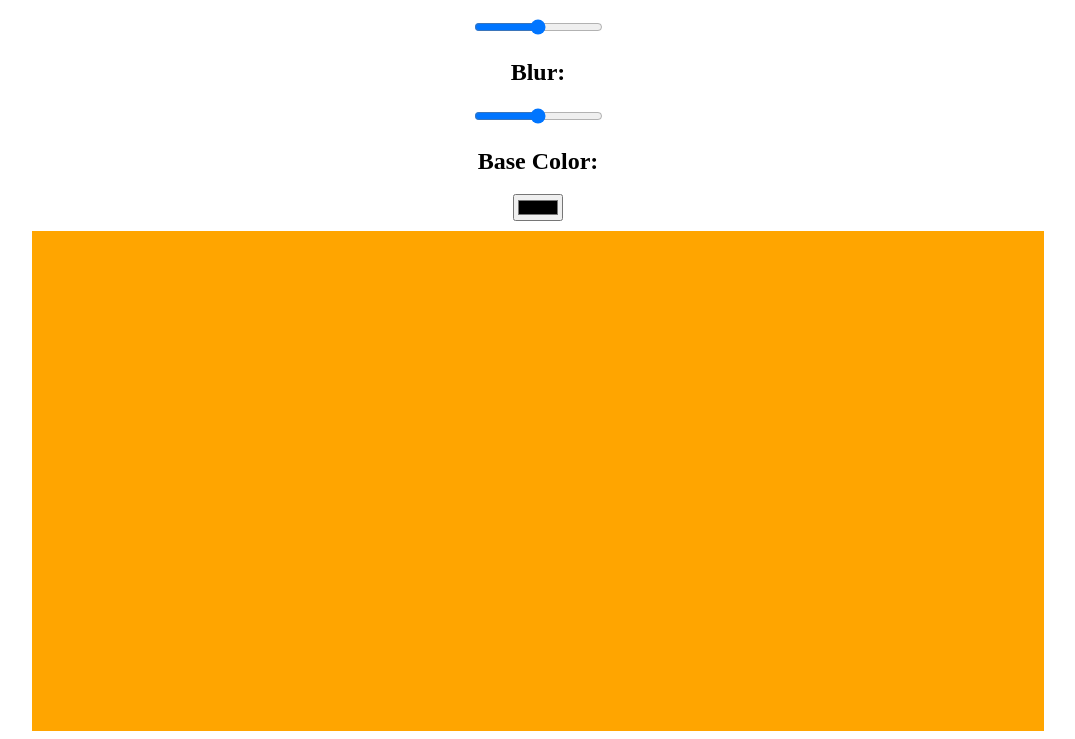
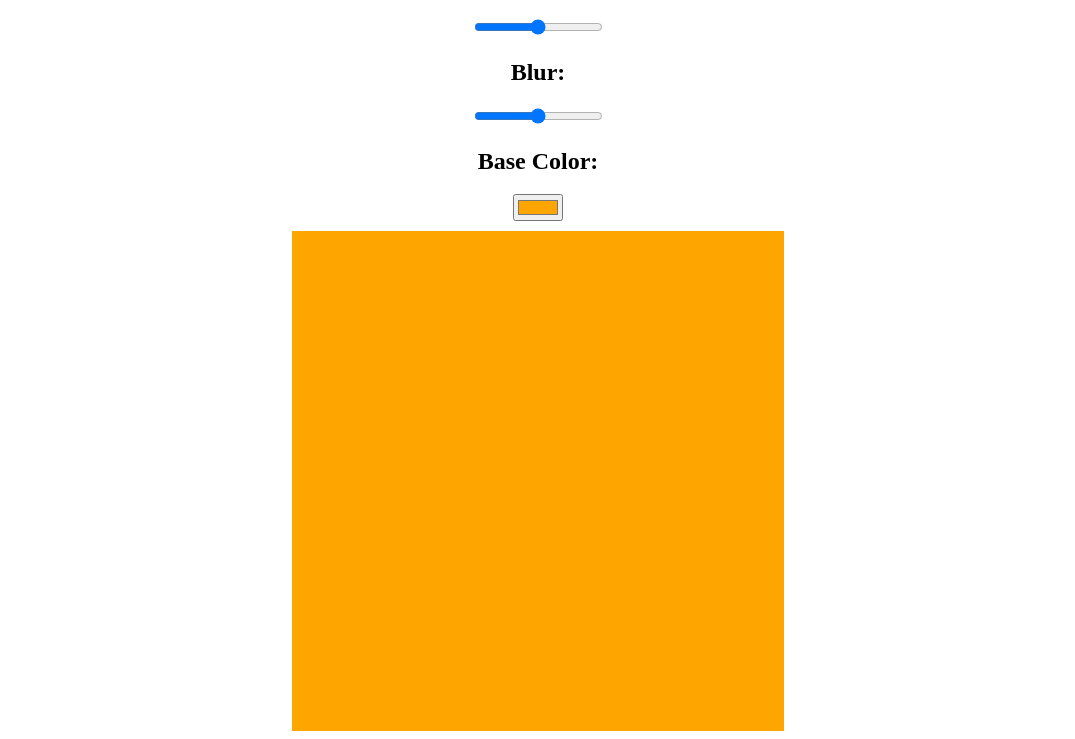
Before and after one commit to BeardedBry/BrianJavaScript30, a plain HTML site: page Update CSS Variables with JS/index.html in a window 1280 px wide. Shown: the part 110-849 px from the top of the page, without its empty margins (102-1177 px from the left). Drawn offline with Linux system fonts and the light colour scheme.

Commit message:
selecting root and changing css var!

```diff
--- a/Update CSS Variables with JS/index.html
+++ b/Update CSS Variables with JS/index.html
@@ -25,7 +25,7 @@
             background-size: contain;
             background-color: var(--base-color);
             height: 500px;
-            width: 80%;
+            width: 38.5vw;
         }
         .jsText {
             color: var(--base-color);
@@ -49,6 +49,15 @@
     </div>
 
     <script>
+        const colorChange = document.getElementById("colorPicker");
+        const root = document.getElementsByTagName('HTML')[0];
+        colorChange.value = "#FFA500"; // inital value;
+
+
+        colorChange.addEventListener('change', (e)=>{
+            console.log(e.target.value);
+            root.style.setProperty('--base-color', e.target.value);
+        })
 
     </script>
 </body>
```
